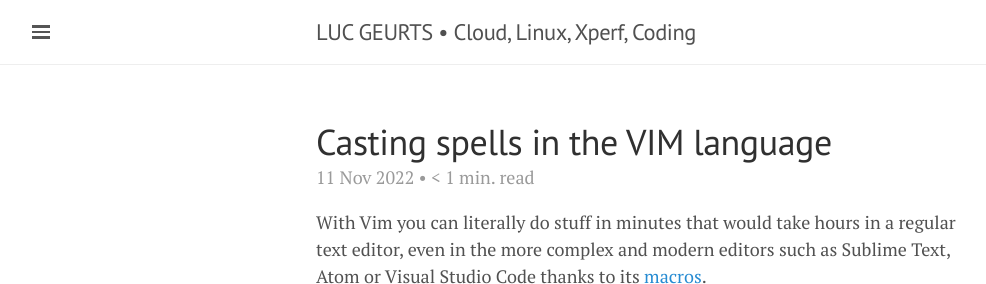
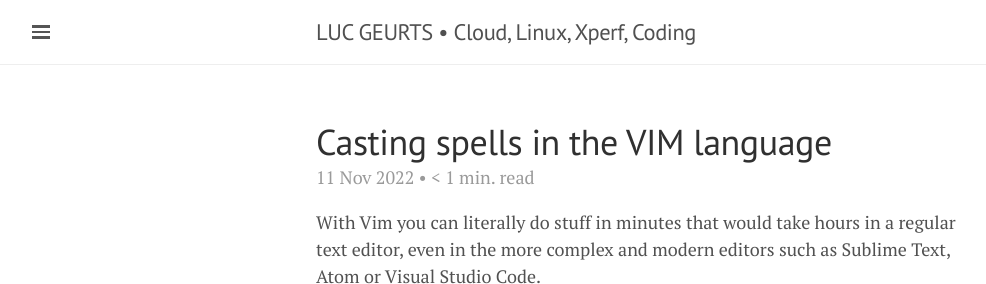
Before and after one commit to lgeurts/lgeurts.github.io, a Jekyll site: the page built from _posts/2022-11-11-mastering-the-vim-language.md, in a window 1280 px wide, cut to the strip 0-284 px from the top of the page. Shown: the whole strip, without its empty margins (0-986 px from the left). Built offline with Jekyll 4.4.1, drawn with Linux system fonts in a browser that asks for light colours; nearby versions of some CDN libraries; comment, search, counter and statistics services are not loaded.

Commit message:
Update 2022-11-11-mastering-the-vim-language.md

```diff
--- a/_posts/2022-11-11-mastering-the-vim-language.md
+++ b/_posts/2022-11-11-mastering-the-vim-language.md
@@ -7,6 +7,6 @@
 tags: [ Linux Tutorials ]
 ---
 
-With Vim you can literally do stuff in minutes that would take hours in a regular text editor, even in the more complex and modern editors such as Sublime Text, Atom or Visual Studio Code thanks to its [macros](https://www.vimfromscratch.com/articles/vim-macros).
+With Vim you can literally do stuff in minutes that would take hours in a regular text editor, even in the more complex and modern editors such as Sublime Text, Atom or Visual Studio Code.
 
 [![Watch the video](https://img.youtube.com/vi/wlR5gYd6um0/maxresdefault.jpg)](https://youtu.be/wlR5gYd6um0)
```
